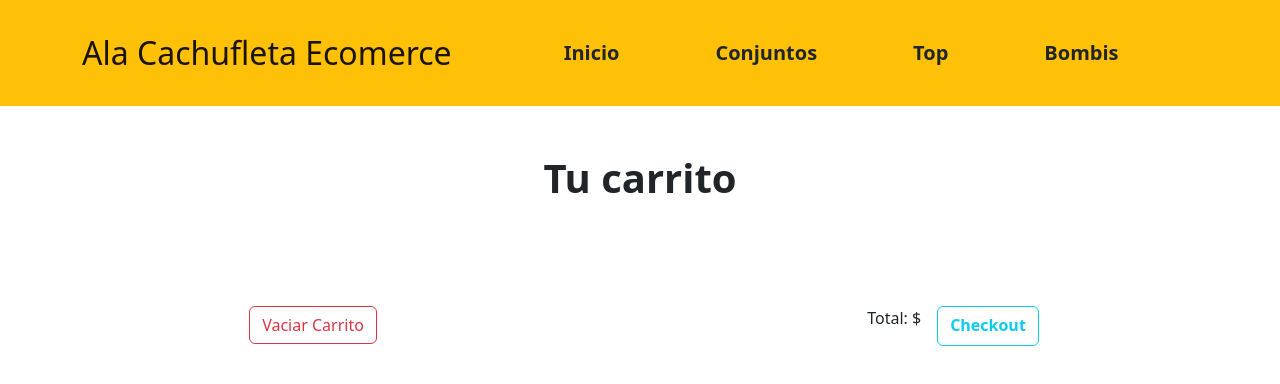
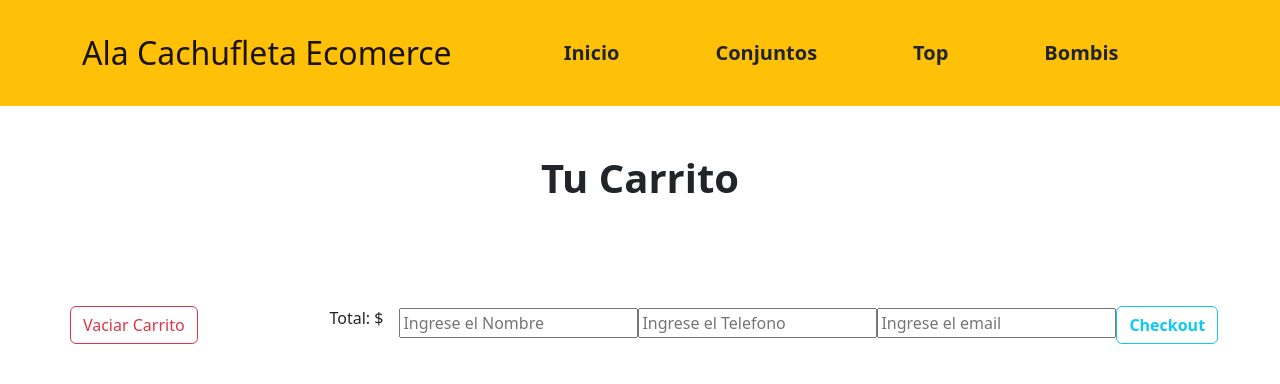
Before and after one commit to sole-arguello/PF-React-ArguelloMariaSoledad, a React (Vite) app in the folder ecomerce/: page /cart in a window 1280 px wide. Shown: the top 384 px of the page. Built offline with nearby package versions, Linux system fonts and the light colour scheme.

Commit message:
trabajando en el formulario

```diff
--- a/ecomerce/src/components/Cart/Cart.jsx
+++ b/ecomerce/src/components/Cart/Cart.jsx
@@ -1,31 +1,69 @@
-import { useContext } from 'react'
+import { useContext, useState } from 'react'
 import { CartContext } from '../../context/CartContext'
 import CartItem from '../CartItem/CartItem'
 import { Link } from 'react-router-dom'
-import { addDoc, collection, getFirestore } from 'firebase/firestore'
+import { addDoc, collection, doc, getFirestore, updateDoc } from 'firebase/firestore'
 
 
 
-function Cart() {
+function Cart( { greeting })  {
+
+    //defino estados para el form
+    const [dataForm, setDataForm] = useState({
+        name: '',
+        phone: '',
+        email: '',
+    })
+
     const {cartList, clearCart, totalEnCarrito, totalCompra} = useContext(CartContext)
 
     //funcion para el formulario
-    const generarOrden = () => {
+    const generarOrden = (evt) => {
+
+        evt.preventDefault()
+
         //console.log('generando orden {buyer: {nombre: "sole", item: carrito, total: 2000}')
         const order = {}
         order.buyer = {name: "sole", phone: '225566', email: 'S@gmail.com'}
+
         order.items = cartList.map(({ titulo, id, precio, cantidad}) => ({id, titulo, precio, cantidad}))
         order.total = totalCompra()
-        console.log(order)
 
-        //insertar la ordenh a firebase
+        //console.log(order)
+
+
         const dbFirestore = getFirestore()
+        //insertar una orden a firebase
         const orderCollection = collection (dbFirestore, 'orders')
 
         addDoc(orderCollection, order)
-            .then(resp => console.log(resp))
+        .then(resp => console.log(resp))
+
+        // //actualizar
+        // const queryDoc = doc(dbFirestore, 'productos', 'OkZzho6LRN9j7RVogCnk')
+        // updateDoc(queryDoc, {
+        //     //propiedad que quiero cambiar
+        //     cantidad: 99,
+        // })
+        // .finally( () => console.log('finalizo'))
+        // .catch(err => console.log(err))
     }
+    //console.log(totalCompra())
 
+    //funcion para el form
+    const handleOnChange = () => {
+        //para acceder es por target
+        console.log('nombre del input', evt.target.name)
+        console.log('valor del input ', evt.target.value)
+
+        setDataForm({
+            ...dataForm,
+            //campo dinamico
+            [evt.target.name]: evt.target.value
+        })
+
+    }
+    console.log(dataForm)
 
     if (totalEnCarrito === 0) {
         return(
@@ -37,7 +75,7 @@ function Cart() {
     }
     return (
         <div className=' d-flex flex-sm-column gap-5'>
-            <h2 className='text-center pt-5 fs-1 fw-semibold'>Tu carrito</h2>
+            <h2 className='text-center pt-5 fs-1 fw-semibold'> { greeting } </h2>
             <div className=" d-flex flex-column align-items-center gap-2 w-100">
 
              { cartList.map( prod => <CartItem key = {prod.id} {...prod} /> ) }
@@ -51,9 +89,22 @@ function Cart() {
 
                 <div className="carrito__acciones--derecha d-sm-flex gap-3">
                     <p className='carrito__acciones--total'>Total: $ { totalCompra }</p>
-                    <Link className='btn btn-outline-info fw-semibold' onClick={generarOrden}>Checkout</Link>
 
 
+                    <form onSubmit={generarOrden} className=''>
+                        {/* manejar el input desde un estado con value*/}
+                        <input onChange={handleOnChange} type="text" name='name' value={dataForm.name} placeholder='Ingrese el Nombre'/>
+
+                        <input onChange={handleOnChange} type="text" name='phone' value={dataForm.phone} placeholder='Ingrese el Telefono'/>
+
+                        <input onChange={handleOnChange} type="text" name='email' value={dataForm.email} placeholder='Ingrese el email'/>
+
+                        {/* <input type="text" /> validar el mail*/}
+
+                        {/* va al formulario desde app */}
+                        <Link to='/formulario' className='btn btn-outline-info fw-semibold' >Checkout</Link>
+
+                    </form>
                 </div>
             </div>
 
--- a/ecomerce/src/components/CartItem/CartItem.jsx
+++ b/ecomerce/src/components/CartItem/CartItem.jsx
@@ -5,7 +5,7 @@ import '../CartItem/cartItem.css'
 
 function CartItem({id, precio, img, titulo, categoria, cantidad}) {
     const {removeItem, cartList} = useContext(CartContext)
-    console.log(cartList)
+    //console.log(cartList)
     return(
         <div className='p-sm-5 d-md-flex flex-md-row p-lg-3 align-items-sm-center gap-lg-5 card bg-light' >
 
--- a/ecomerce/src/components/ItemCount/ItemCount.jsx
+++ b/ecomerce/src/components/ItemCount/ItemCount.jsx
@@ -26,7 +26,7 @@ function ItemCount( { initial, stock, onAdd }) {
             <Button variant='warning border-secondary' onClick={sumar} > + </Button>
          </Container>
 
-          <Button variant="warning border-secondary my-3" onClick={ () => onAdd(cantidad)} disabled = {!stock}>Agregar al carrito</Button>
+         <Button variant="warning border-secondary my-3" onClick={ () => onAdd(cantidad)} disabled = {!stock}>Agregar al carrito</Button>
     </Container>
   )
 }
```
